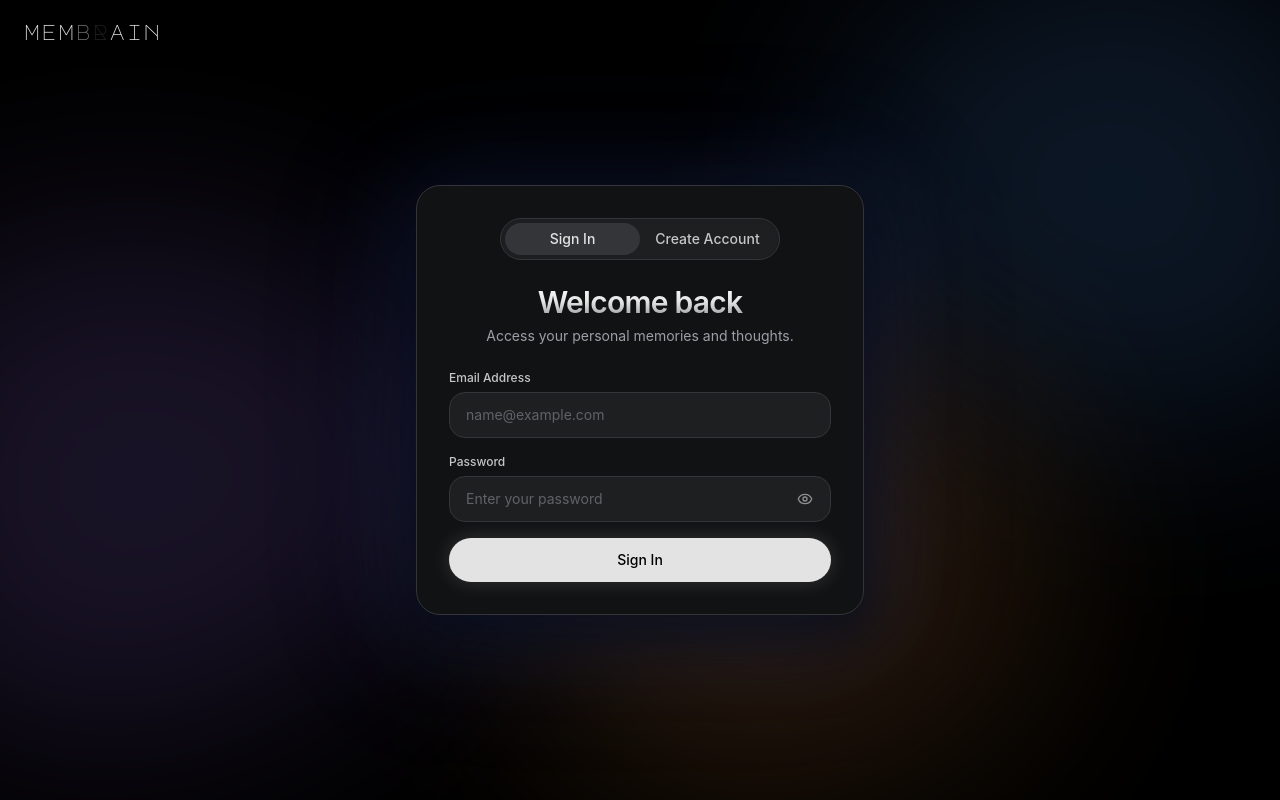
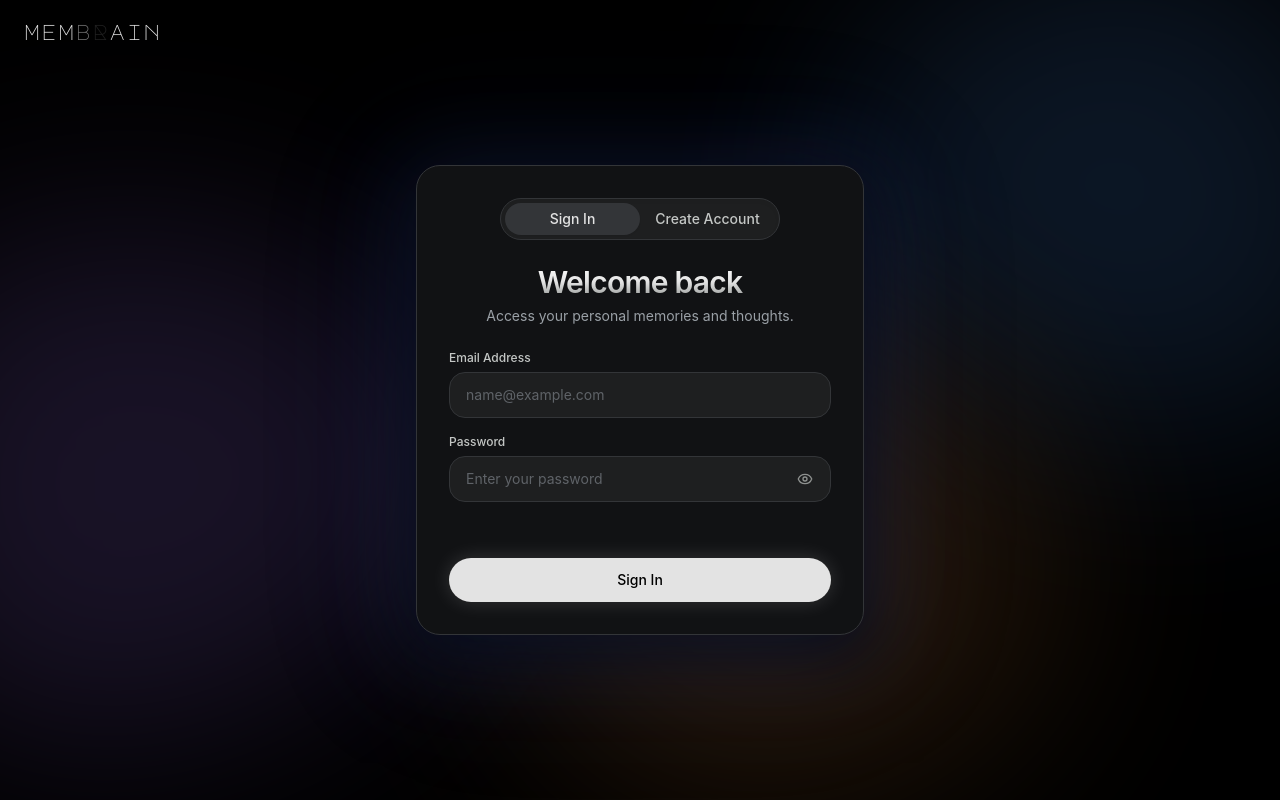
Before and after one commit to princekotadia/MemBrain, a React (Vite) app in the folder frontend/: page / in a window 1280 px wide. Built offline with nearby package versions, Linux system fonts and the light colour scheme; no server answers.

Commit message:
style(auth): add 56px gap between password field and submit button

```diff
--- a/frontend/src/pages/AuthPage.jsx
+++ b/frontend/src/pages/AuthPage.jsx
@@ -166,7 +166,7 @@ export default function AuthPage({
           <button
             type="submit"
             disabled={isSubmitting}
-            className="w-full py-3 rounded-full font-medium text-sm bg-[#E3E3E3] text-black hover:bg-white shadow-[0_0_20px_rgba(255,255,255,0.15)] transition-all cursor-pointer mt-2 disabled:opacity-50 flex items-center justify-center gap-2"
+            className="w-full py-3 rounded-full font-medium text-sm bg-[#E3E3E3] text-black hover:bg-white shadow-[0_0_20px_rgba(255,255,255,0.15)] transition-all cursor-pointer !mt-14 disabled:opacity-50 flex items-center justify-center gap-2"
           >
             {isSubmitting ? (
               <Loader2 size={16} className="animate-spin text-black" />
```
